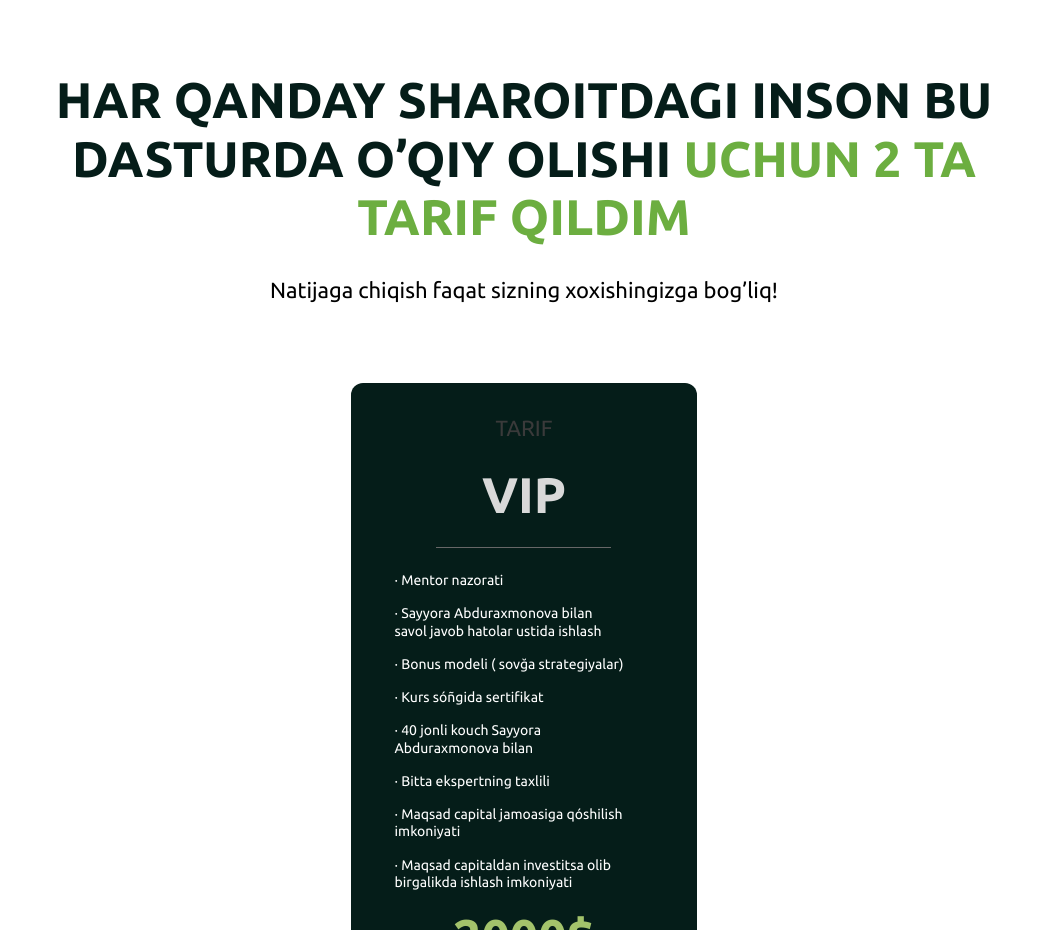
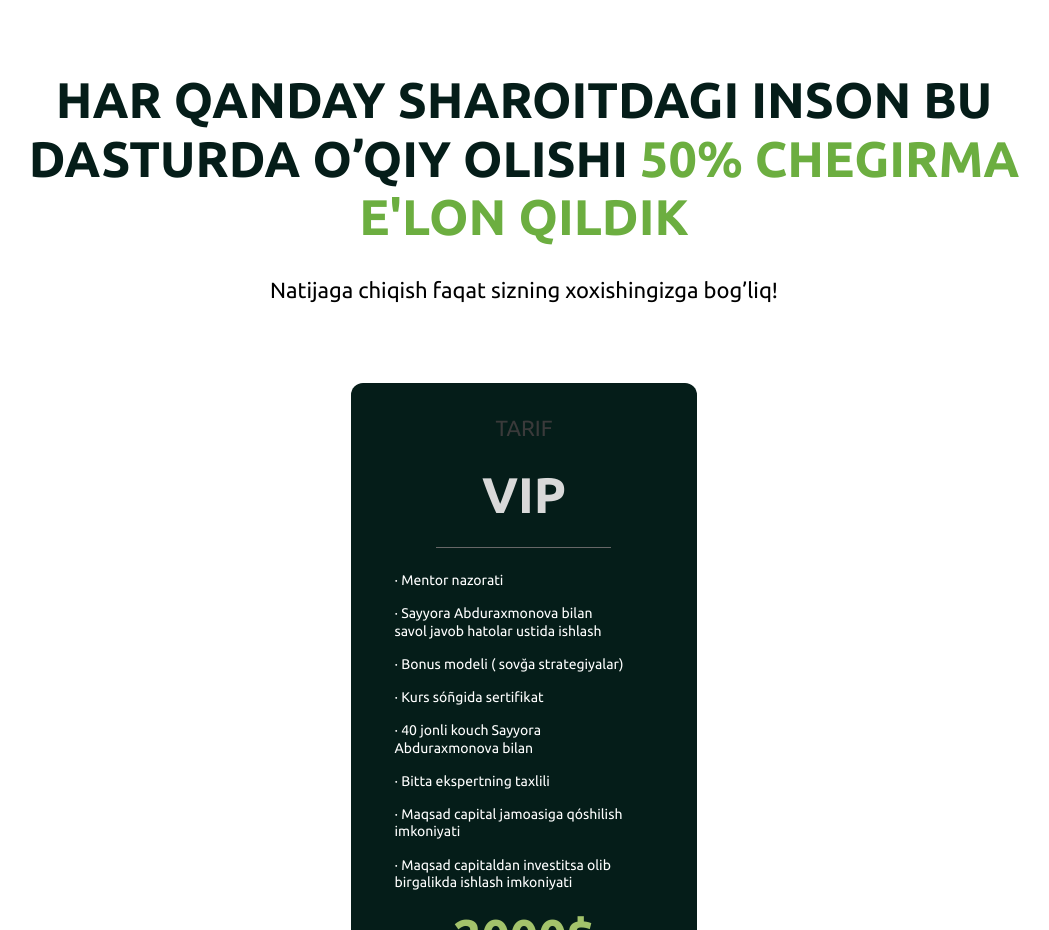
Before and after one commit to JavokhirRuziev/maqsad-invest, a Next.js app: page / in a window 1280 px wide. Shown: the part 5840-6770 px from the top of the page, without its empty margins (116-1165 px from the left). Built offline with nearby package versions, Linux system fonts and the light colour scheme.

Commit message:
bug fixes

```diff
--- a/components/Tarifs/index.tsx
+++ b/components/Tarifs/index.tsx
@@ -17,7 +17,7 @@ const index = () => {
                     variant='h1'
                     color={'primary.main'}
                 >
-                    UCHUN 2 TA TARIF QILDIM
+                    50% chegirma e'lon qildik
                 </Typography>
             </Typography>
             <Typography
```
